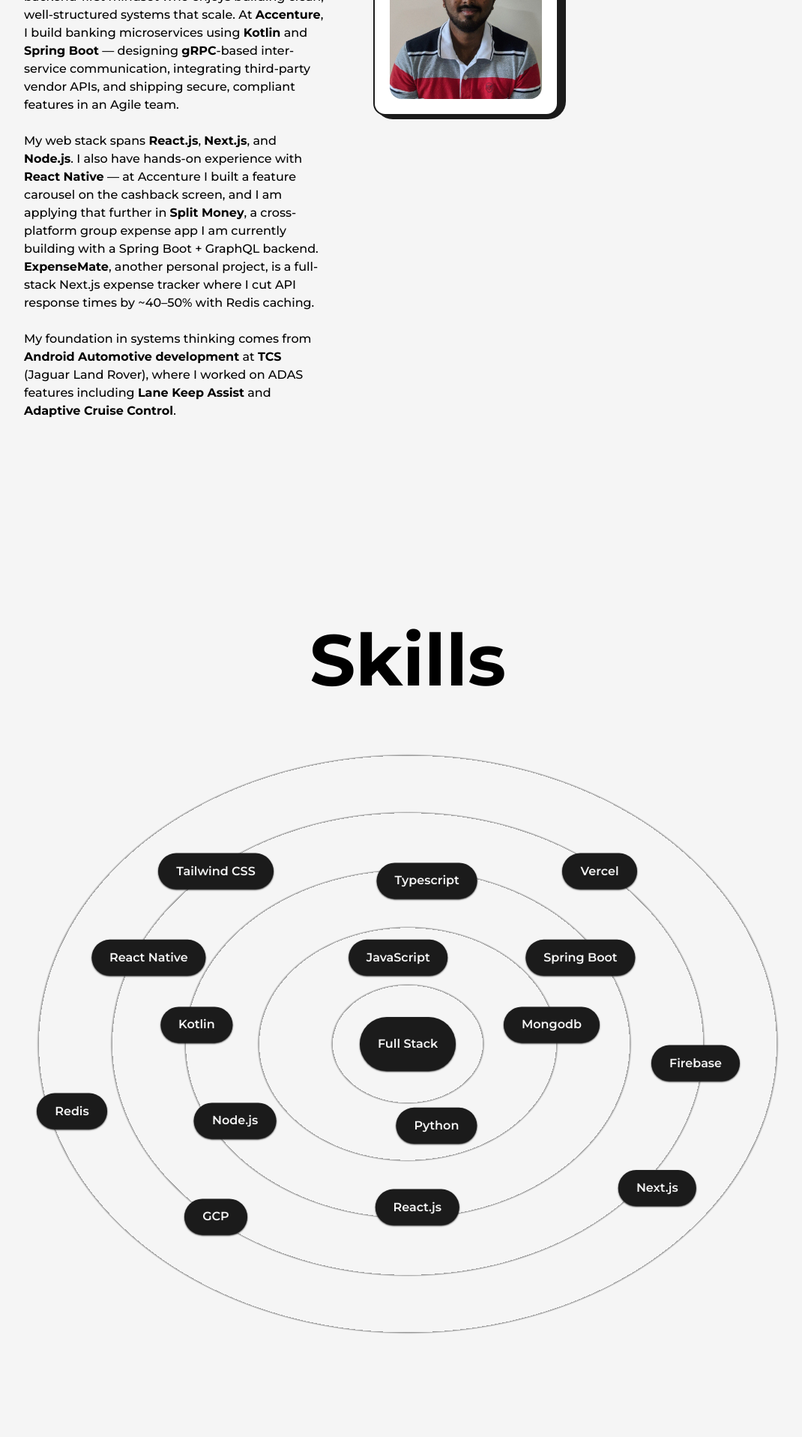
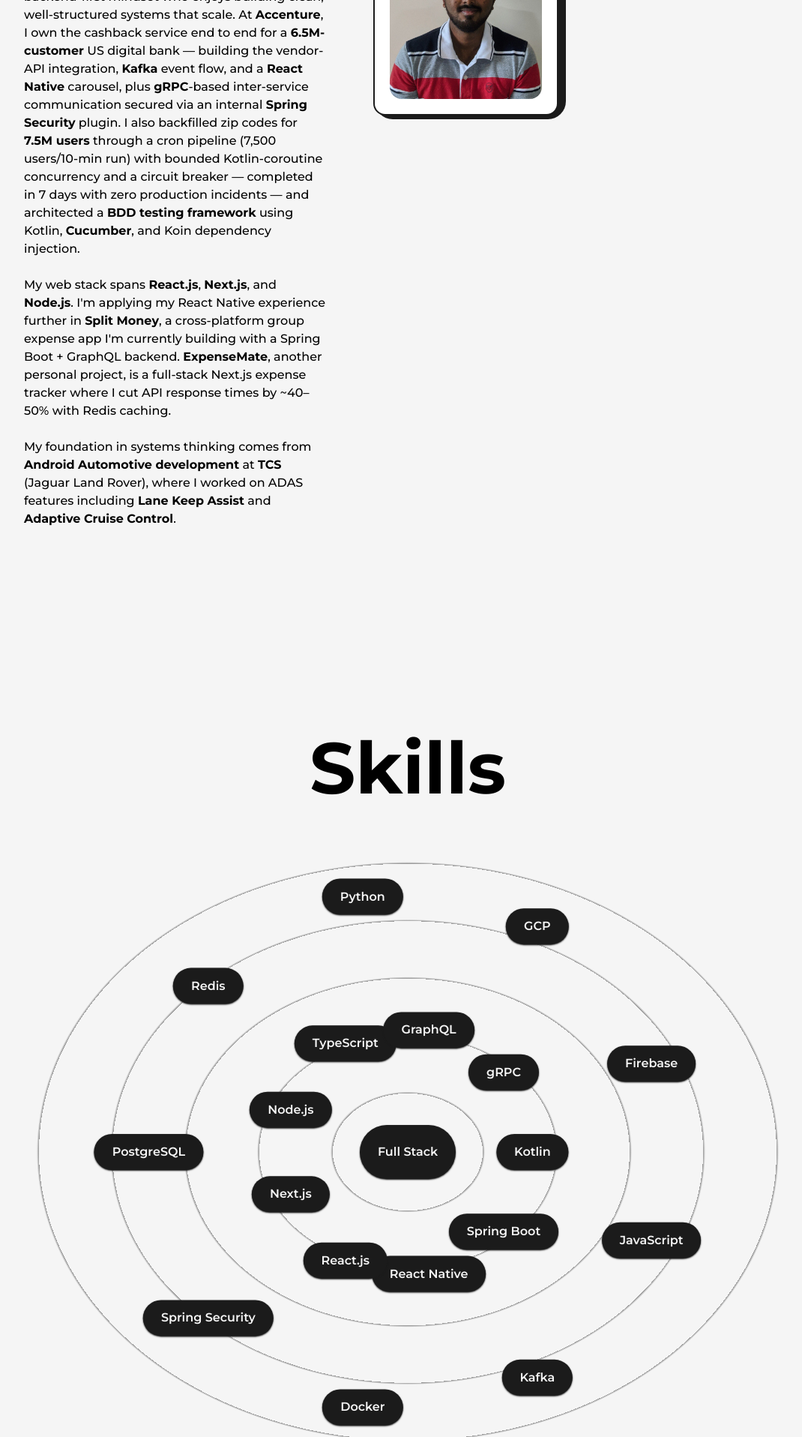
Before and after one commit to ksagar03/Portfolio, a Next.js app: page /about in a window 1280 px wide. Shown: the part 480-2396 px from the top of the page at 75% size, without its empty margins (96-1166 px from the left). Built offline with nearby package versions, Linux system fonts and the light colour scheme.

Commit message:
Update: Revise profile details to reflect enhanced experience, skills, and project contributions

```diff
--- a/src/data/profile.js
+++ b/src/data/profile.js
@@ -22,15 +22,15 @@ export const personal = {
 export const home = {
   heroText: "Building scalable systems, one line at a time.",
   bioHtml:
-    "Full Stack Developer with <b>4+</b> years of experience building scalable backend systems and Android Automotive and cross-platform mobile apps. Currently at <b>Accenture</b> developing banking microservices with <b>Kotlin</b> and <b>Spring Boot</b>; previously at <b>TCS</b> building Android Automotive features for <b>Jaguar Land Rover</b>. Proficient in <b>React</b>, <b>React Native</b>, <b>Node.js</b>, and cloud technologies including <b>GCP</b> and <b>Firebase</b>.",
+    "Full-stack engineer with <b>nearly 5 years</b> of experience building production backend services and cross-platform frontends. Currently shipping <b>Kotlin</b>/<b>Spring Boot</b> microservices (gRPC, Kafka, PostgreSQL) and <b>React Native</b> screens at <b>Accenture</b> for a 6.5M-customer US digital bank; previously at <b>TCS</b> building Android Automotive features for <b>Jaguar Land Rover</b>. Comfortable owning features from schema to pixels.",
 };
 
 export const about = {
   heading: "Crafting Code, Building Dreams.",
   bioHtml:
-    "Hi, I'm Sagar K — a Full Stack Developer with a backend-first mindset who enjoys building clean, well-structured systems that scale. At <b>Accenture</b>, I build banking microservices using <b>Kotlin</b> and <b>Spring Boot</b> — designing <b>gRPC</b>-based inter-service communication, integrating third-party vendor APIs, and shipping secure, compliant features in an Agile team." +
+    "Hi, I'm Sagar K — a Full Stack Developer with a backend-first mindset who enjoys building clean, well-structured systems that scale. At <b>Accenture</b>, I own the cashback service end to end for a <b>6.5M-customer</b> US digital bank — building the vendor-API integration, <b>Kafka</b> event flow, and a <b>React Native</b> carousel, plus <b>gRPC</b>-based inter-service communication secured via an internal <b>Spring Security</b> plugin. I also backfilled zip codes for <b>7.5M users</b> through a cron pipeline (7,500 users/10-min run) with bounded Kotlin-coroutine concurrency and a circuit breaker — completed in 7 days with zero production incidents — and architected a <b>BDD testing framework</b> using Kotlin, <b>Cucumber</b>, and Koin dependency injection." +
     "<br/><br/>" +
-    "My web stack spans <b>React.js</b>, <b>Next.js</b>, and <b>Node.js</b>. I also have hands-on experience with <b>React Native</b> — at Accenture I built a feature carousel on the cashback screen, and I am applying that further in <b>Split Money</b>, a cross-platform group expense app I am currently building with a Spring Boot + GraphQL backend. <b>ExpenseMate</b>, another personal project, is a full-stack Next.js expense tracker where I cut API response times by ~40–50% with Redis caching." +
+    "My web stack spans <b>React.js</b>, <b>Next.js</b>, and <b>Node.js</b>. I'm applying my React Native experience further in <b>Split Money</b>, a cross-platform group expense app I'm currently building with a Spring Boot + GraphQL backend. <b>ExpenseMate</b>, another personal project, is a full-stack Next.js expense tracker where I cut API response times by ~40–50% with Redis caching." +
     "<br/><br/>" +
     "My foundation in systems thinking comes from <b>Android Automotive development</b> at <b>TCS</b> (Jaguar Land Rover), where I worked on ADAS features including <b>Lane Keep Assist</b> and <b>Adaptive Cruise Control</b>.",
 };
@@ -39,21 +39,24 @@ export const about = {
 export const skillsCenterLabel = "Full Stack";
 
 export const skills = [
-  { name: "Typescript", x: "2vw", y: "-17vw" },
-  { name: "JavaScript", x: "-1vw", y: "-9vw" },
-  { name: "Python", x: "3vw", y: "8.5vw" },
-  { name: "Mongodb", x: "15vw", y: "-2vw" },
-  { name: "Spring Boot", x: "18vw", y: "-9vw" },
-  { name: "Kotlin", x: "-22vw", y: "-2vw" },
-  { name: "Node.js", x: "-18vw", y: "8vw" },
-  { name: "React.js", x: "1vw", y: "17vw" },
-  { name: "Tailwind CSS", x: "-20vw", y: "-18vw" },
-  { name: "Next.js", x: "26vw", y: "15vw" },
-  { name: "GCP", x: "-20vw", y: "18vw" },
-  { name: "Redis", x: "-35vw", y: "7vw" },
-  { name: "React Native", x: "-27vw", y: "-9vw" },
-  { name: "Firebase", x: "30vw", y: "2vw" },
-  { name: "Vercel", x: "20vw", y: "-18vw" },
+  { name: "Kotlin", x: "13vw", y: "0vw" },
+  { name: "Spring Boot", x: "10vw", y: "8.3vw" },
+  { name: "React Native", x: "2.2vw", y: "12.7vw" },
+  { name: "React.js", x: "-6.5vw", y: "11.3vw" },
+  { name: "Next.js", x: "-12.2vw", y: "4.4vw" },
+  { name: "Node.js", x: "-12.2vw", y: "-4.4vw" },
+  { name: "TypeScript", x: "-6.5vw", y: "-11.3vw" },
+  { name: "GraphQL", x: "2.2vw", y: "-12.7vw" },
+  { name: "gRPC", x: "10vw", y: "-8.3vw" },
+  { name: "JavaScript", x: "25.4vw", y: "9.2vw" },
+  { name: "Kafka", x: "13.5vw", y: "23.5vw" },
+  { name: "Docker", x: "-4.7vw", y: "26.6vw" },
+  { name: "Spring Security", x: "-20.8vw", y: "17.3vw" },
+  { name: "PostgreSQL", x: "-27vw", y: "0vw" },
+  { name: "Redis", x: "-20.8vw", y: "-17.3vw" },
+  { name: "Python", x: "-4.7vw", y: "-26.6vw" },
+  { name: "GCP", x: "13.5vw", y: "-23.5vw" },
+  { name: "Firebase", x: "25.4vw", y: "-9.2vw" },
 ];
 
 export const experience = [
@@ -64,9 +67,10 @@ export const experience = [
     time: "Aug 2025 – Present",
     address: "Bengaluru, Karnataka",
     workdetails: [
-      "Developed and maintained backend microservices using Kotlin, Spring Boot, and Docker for the cashback squad, integrating vendor APIs and Kafka event streaming, plus a React Native feature carousel for the cashback screen.",
+      "Own the cashback service end to end at a 6.5M-customer US digital bank — built the vendor-API integration, Kafka event flow, and React Native carousel.",
       "Implemented gRPC for inter-service communication, using an internal Spring Security plugin to extract customer context from RPC metadata, and SQL databases for financial data persistence.",
-      "Engineered a cron-scheduled batch pipeline to backfill zip codes for 7.5M users, using Kotlin Coroutines for controlled concurrency and a circuit breaker to fast-fail on vendor API failures.",
+      "Backfilled zip codes for 7.5M users via a cron pipeline processing 7,500 users per 10-minute run — bounded Kotlin-coroutine concurrency capped vendor load, and a circuit breaker fast-failed on outages. Completed in 7 days, zero production incidents.",
+      "Architected an automated BDD testing framework using Kotlin, Cucumber, and Koin dependency injection to validate high-level scenarios, wiring Apollo GraphQL and gRPC integration clients to test downstream microservices.",
     ],
   },
   {
@@ -76,9 +80,8 @@ export const experience = [
     time: "Dec 2021 – Aug 2025",
     address: "TCS Global Axis B & C Block",
     workdetails: [
-      "Performed functional testing on Android Automotive ADAS modules, actively reviewing the Kotlin codebase to understand the underlying MVVM architecture and data flow.",
-      "Built scalable UI components using StateFlow and ViewModels for features such as Lane Keep Assist and Adaptive Cruise Control.",
-      "Developed Android Automotive features for ADAS settings using Kotlin, Jetpack Compose, and MVVM architecture.",
+      "Built scalable UI components with Kotlin, Jetpack Compose, StateFlow, and ViewModels for Android Automotive ADAS features (Lane Keep Assist, Adaptive Cruise Control) using MVVM.",
+      "Performed functional testing on Android Automotive ADAS modules using Gherkin.",
     ],
   },
 ];
```
Also changed, not shown: 1 other file (tests, documents, lock files or other folders).
